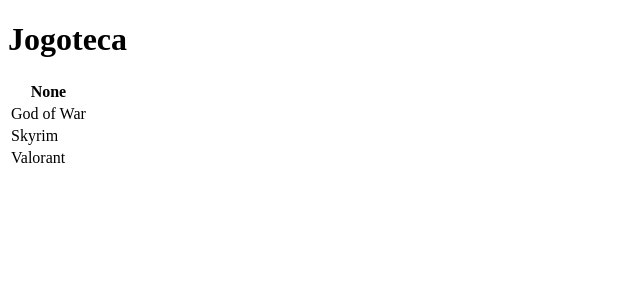
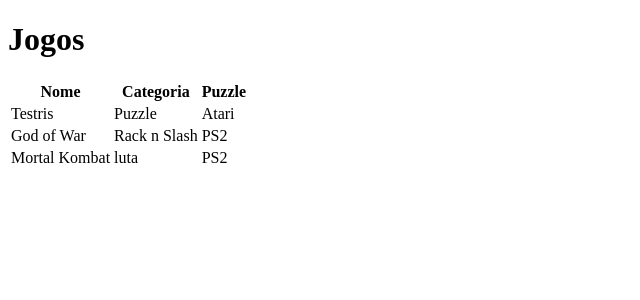
Before and after one commit to ViniciusSolon/Course_Flask-crie-uma-webapp-com-Python, a Flask app: page /inicio in a window 1280 px wide. Shown: the top 300 px of the page, without its empty margins (0-640 px from the left). Run offline with Flask 3, Linux system fonts and the light colour scheme.

Commit message:
Mostrando atributos na view

```diff
--- a/main.py
+++ b/main.py
@@ -1,9 +1,22 @@
 from flask import Flask, render_template
+
+class Jogo:
+    def __init__(self,nome, categoria,console):
+        self.nome = nome
+        self.categoria = categoria
+        self.console = console
 
 app = Flask(__name__)
 
+
+
 @app.route('/inicio')
 def ola():
-    return render_template('lista.html')
+    jogo1 = Jogo('Testris','Puzzle','Atari')
+    jogo2 = Jogo('God of War', 'Rack n Slash','PS2')
+    jogo3 = Jogo('Mortal Kombat','luta','PS2')
+    lista = [jogo1, jogo2, jogo3]
+    #lista = ['Tetris', 'Skyrim', 'Crash']
+    return render_template('lista.html', titulo='Jogos', jogos = lista)
 
 app.run(host='0.0.0.0', port=8080)
--- a/templates/lista.html
+++ b/templates/lista.html
@@ -8,24 +8,25 @@
 <body>
   <div class="container">
       <div class="page-header">
-         <h1>Jogoteca</h1>
+         <h1>{{ titulo }}</h1> <!--Colcando codigo python -->
       </div>
       <table class="table table-striped table-responsive table-bordered">
          <thead class="thead-default">
             <tr>
-               <th>None</th>
+               <th>Nome</th>
+                <th>Categoria</th>
+                <th>Puzzle</th>
             </tr>
         </thead>
         <tbody>
+        {% for jogo in jogos%}
            <tr>
-              <td>God of War</td>
+              <td> {{ jogo.nome }}</td>
+               <td> {{ jogo.categoria }}</td>
+               <td> {{ jogo.console }}</td>
            </tr>
-           <tr>
-               <td>Skyrim</td>
-           </tr>
-           <tr>
-               <td>Valorant</td>
-           </tr>
+        {% endfor %}
+
         </tbody>
       </table>
   </div>
```
